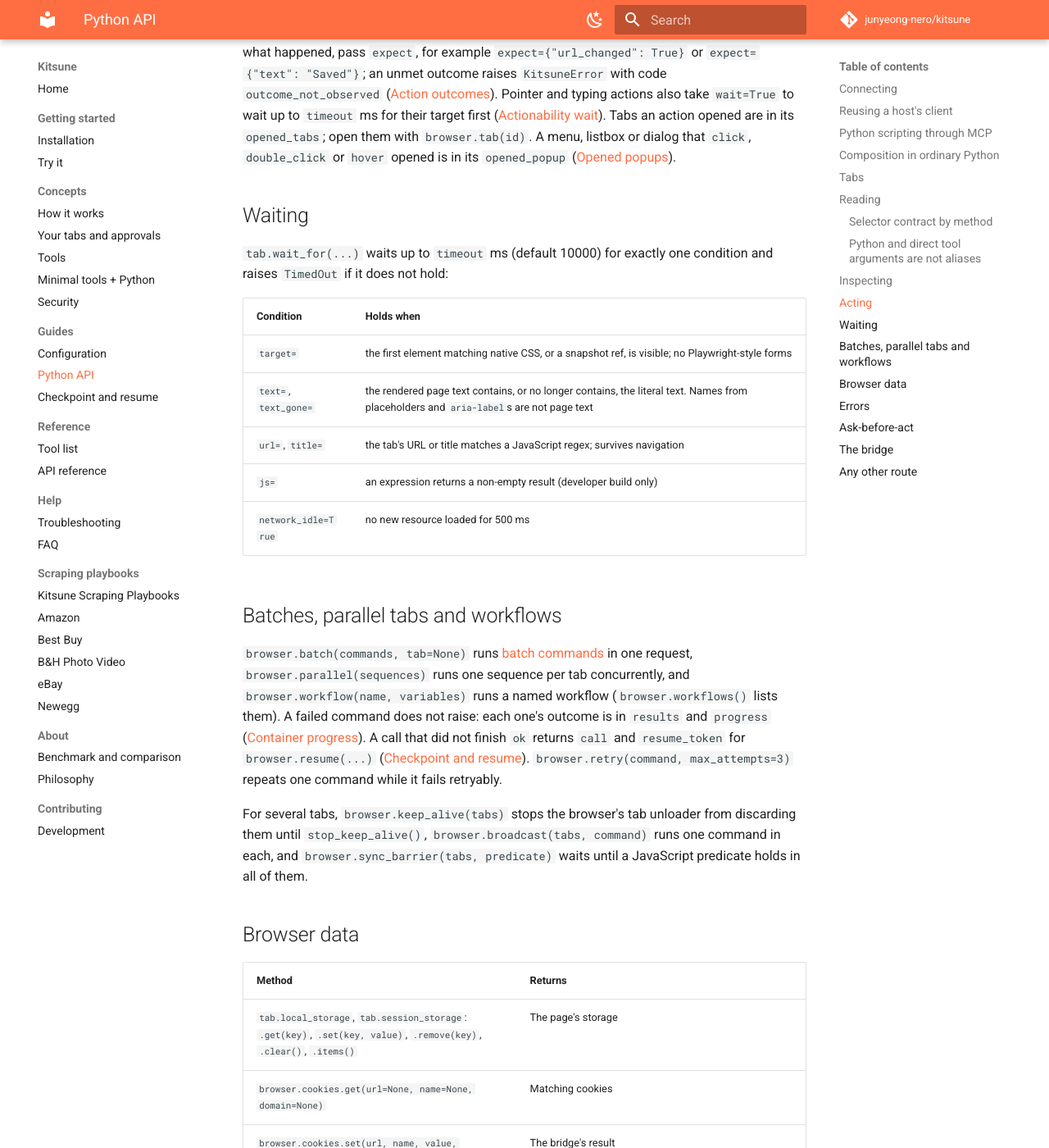
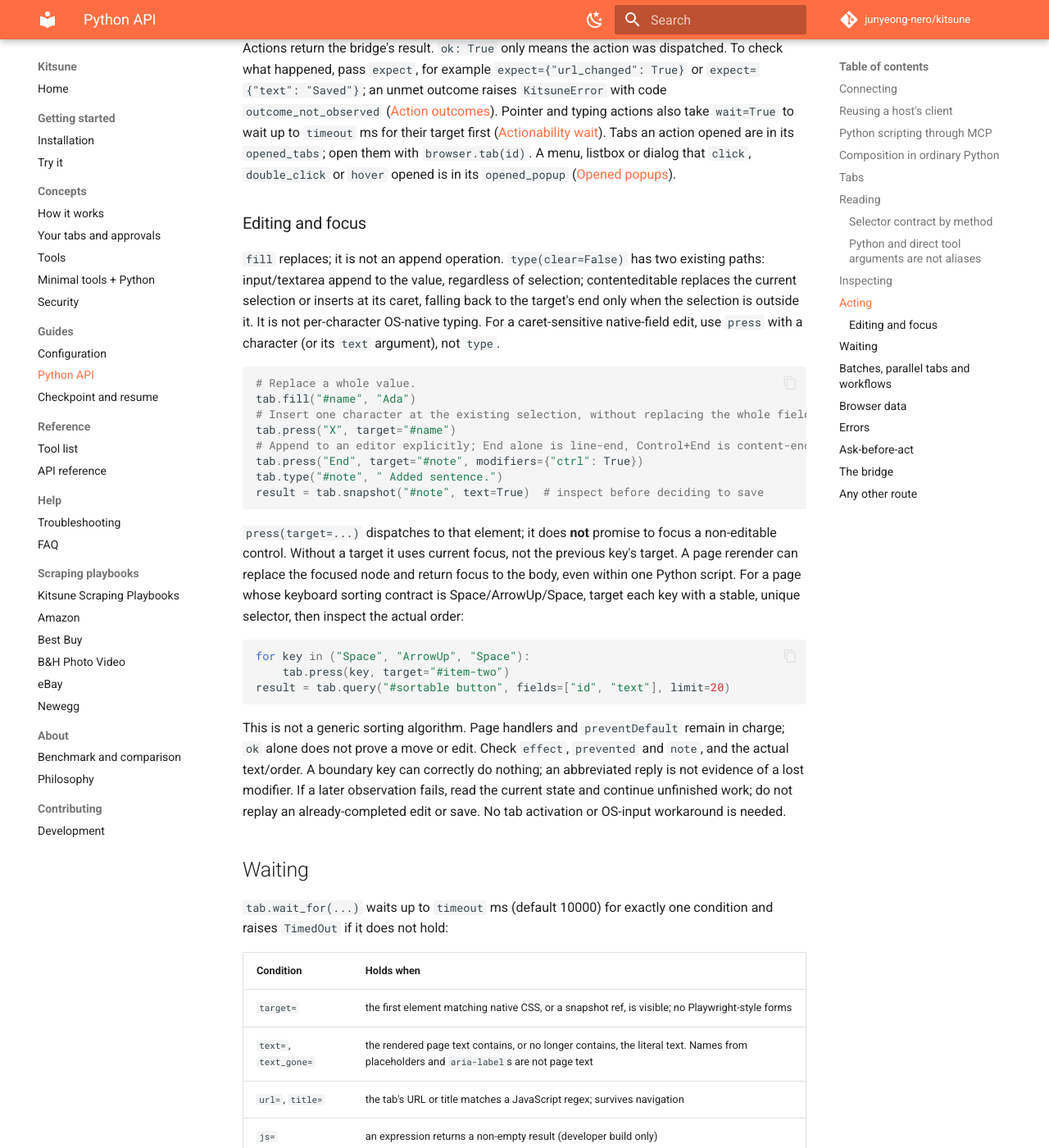
Before and after one commit to junyeong-nero/kitsune, an MkDocs documentation site: the page built from docs/python-api.md, in a window 1280 px wide and 1400 px high, scrolled down 10505 px. Shown: the whole window at 82% size. Built offline with MkDocs 1.6.1 and Material for MkDocs 9.7.7, drawn with Linux system fonts in a browser that asks for light colours; comment, search, counter and statistics services are not loaded; some of the changed text lies outside the part shown.

Commit message:
docs: pin editing and keyboard focus contracts (#543)

````diff
--- a/docs/python-api.md
+++ b/docs/python-api.md
@@ -331,7 +331,7 @@
 | `navigate(url)`, `back()`, `forward()`, `reload(bypass_cache=False)` | Navigate the tab |
 | `click(target, button=None, modifiers=None, hold_ms=0)`, `double_click(target)`, `hover(target, duration_ms=0, steps=None)` | Pointer events (synthetic) on the target; `hold_ms` (0-10000) holds a click's press for long-press controls, and `duration_ms` (0-10000) or `steps` (1-50) keep a hover moving across the target for hover-intent controls ([POST /api/click](api-reference.md#post-apiclick), [POST /api/hover](api-reference.md#post-apihover)) |
 | `fill(target, value)` | Replace a field's or editor's value |
-| `type(target, text, clear=False)` | Type with key events |
+| `type(target, text, clear=False)` | Append in input/textarea; insert at caret/selection in contenteditable (end if outside); `clear=True` replaces |
 | `fill_form(fields)` | Fill several fields; each key is a CSS selector, name, label or placeholder |
 | `press(key, target=None, modifiers=None, text=None)` | Press `"Enter"`, `"ArrowDown"`, `"a"`, ... with modifiers such as `{"ctrl": True}` |
 | `select_option(target, value, by_text=False)` | Choose an `<option>` |
@@ -341,7 +341,7 @@
 | `handle_dialogs(accept=True, prompt_text=None)` | Answer this tab's future dialogs; `None` leaves them to you again |
 | `focus(target)`, `blur(target=None)` | Move focus |
 | `drag(source, destination)` | HTML5 drag events, else pointer events (`via` says which) |
-| `insert(target, text, html=False, clear=False)` | Insert text into an editor, input or textarea, appending unless `clear`; `html=True` (developer build) inserts HTML into an editor |
+| `insert(target, text, html=False, clear=False)` | Insert at an editor's caret (end if outside), or append in input/textarea; `clear=True` replaces; `html=True` needs the developer build |
 | `upload_files(paths, target=None)`, `drop(target, paths=None, data=None)` | Put local files into a file input, or drop files and data on an element |
 | `trusted_click(target=None, x=0, y=0, coordinate_space="viewport", restore_pointer=True, button="left", click_count=1, modifiers=None, hold_ms=0)` | A click with the real OS pointer, for pages that ignore synthetic clicks; `button="right"`/`"middle"`, `click_count=2`, `modifiers=["Shift", ...]` and `hold_ms` (a long press) choose the click. It moves your cursor for the click, then back unless `restore_pointer=False`, and may show the tab for the click ([`browser_trusted_click`](api-reference.md#browser_trusted_clickselector-x0-y0-coordinate_spaceviewport-focusfalse-tab_idnone-firstfalse-restore_pointertrue-buttonleft-click_count1-modifiersnone-hold_ms0)) |
 
@@ -354,6 +354,43 @@
 are in its `opened_tabs`; open them with `browser.tab(id)`. A menu, listbox or dialog that
 `click`, `double_click` or `hover` opened is in its `opened_popup`
 ([Opened popups](api-reference.md#opened-popups)).
+
+### Editing and focus
+
+`fill` replaces; it is not an append operation. `type(clear=False)` has two existing paths:
+input/textarea append to the value, regardless of selection; contenteditable replaces the current
+selection or inserts at its caret, falling back to the target's end only when the selection is
+outside it. It is not per-character OS-native typing. For a caret-sensitive native-field edit, use
+`press` with a character (or its `text` argument), not `type`.
+
+```python
+# Replace a whole value.
+tab.fill("#name", "Ada")
+# Insert one character at the existing selection, without replacing the whole field.
+tab.press("X", target="#name")
+# Append to an editor explicitly; End alone is line-end, Control+End is content-end.
+tab.press("End", target="#note", modifiers={"ctrl": True})
+tab.type("#note", " Added sentence.")
+result = tab.snapshot("#note", text=True)  # inspect before deciding to save
+```
+
+`press(target=...)` dispatches to that element; it does **not** promise to focus a non-editable
+control. Without a target it uses current focus, not the previous key's target. A page rerender
+can replace the focused node and return focus to the body, even within one Python script. For a
+page whose keyboard sorting contract is Space/ArrowUp/Space, target each key with a stable, unique
+selector, then inspect the actual order:
+
+```python
+for key in ("Space", "ArrowUp", "Space"):
+    tab.press(key, target="#item-two")
+result = tab.query("#sortable button", fields=["id", "text"], limit=20)
+```
+
+This is not a generic sorting algorithm. Page handlers and `preventDefault` remain in charge;
+`ok` alone does not prove a move or edit. Check `effect`, `prevented` and `note`, and the actual
+text/order. A boundary key can correctly do nothing; an abbreviated reply is not evidence of a
+lost modifier. If a later observation fails, read the current state and continue unfinished work;
+do not replay an already-completed edit or save. No tab activation or OS-input workaround is needed.
 
 ## Waiting
 
````
Also changed, not shown: docs/api-reference.md (+6 -2 lines), 4 other files.
